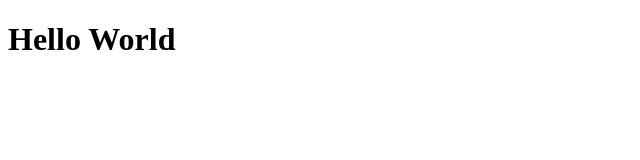
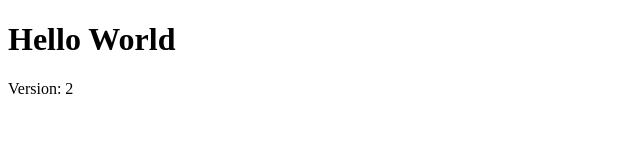
Before and after one commit to tikservices/demo-website, a plain HTML site: page index.html in a window 1280 px wide. Shown: the full height of the page, 0-640 px from the left. Drawn offline with Linux system fonts and the light colour scheme.

Commit message:
update code

```diff
--- a/index.html
+++ b/index.html
@@ -7,6 +7,7 @@
   <body>
 
     <h1>Hello World</h1>
+    <p>Version: 2</p>
 
   </body>
 </html>
```
